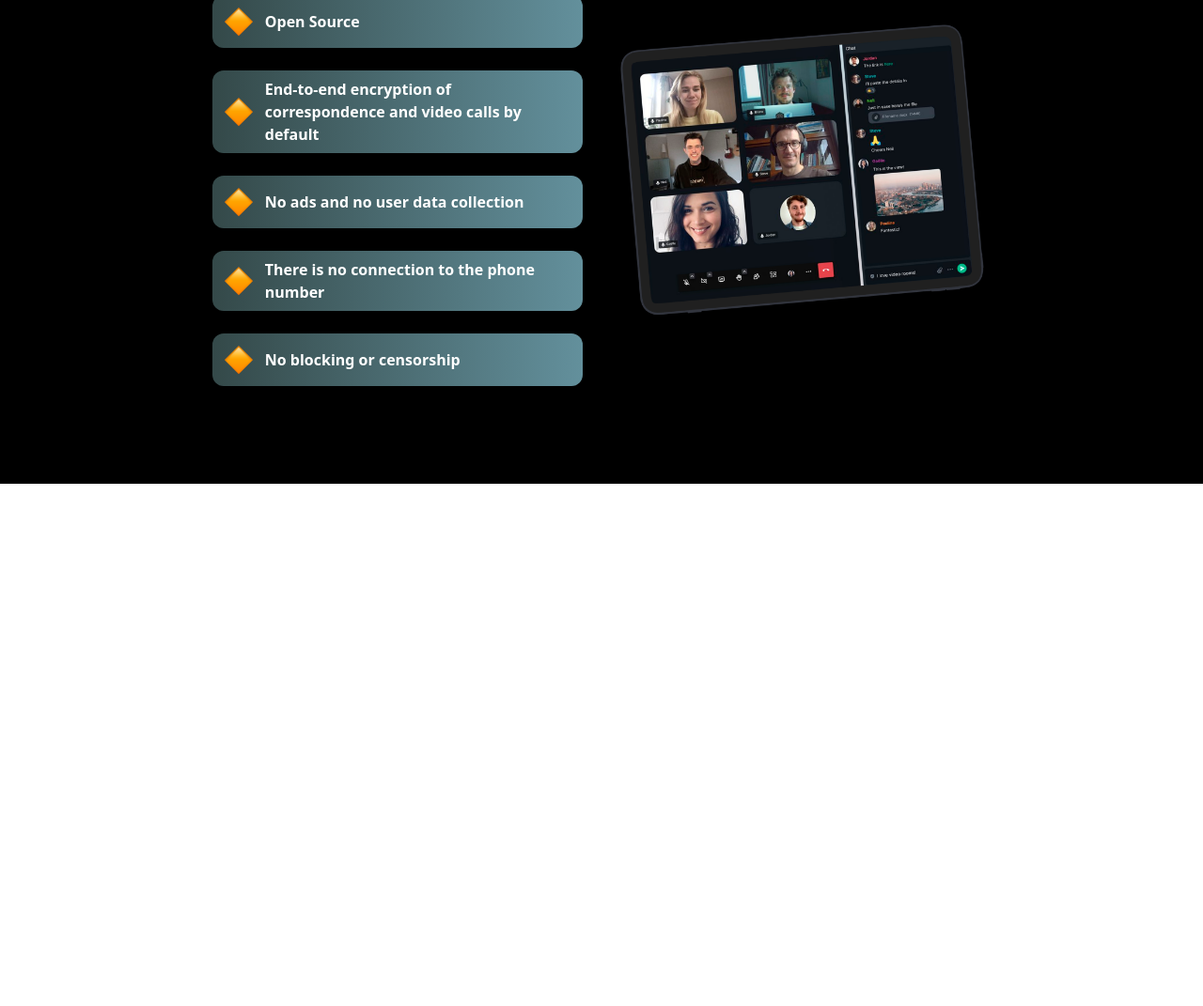
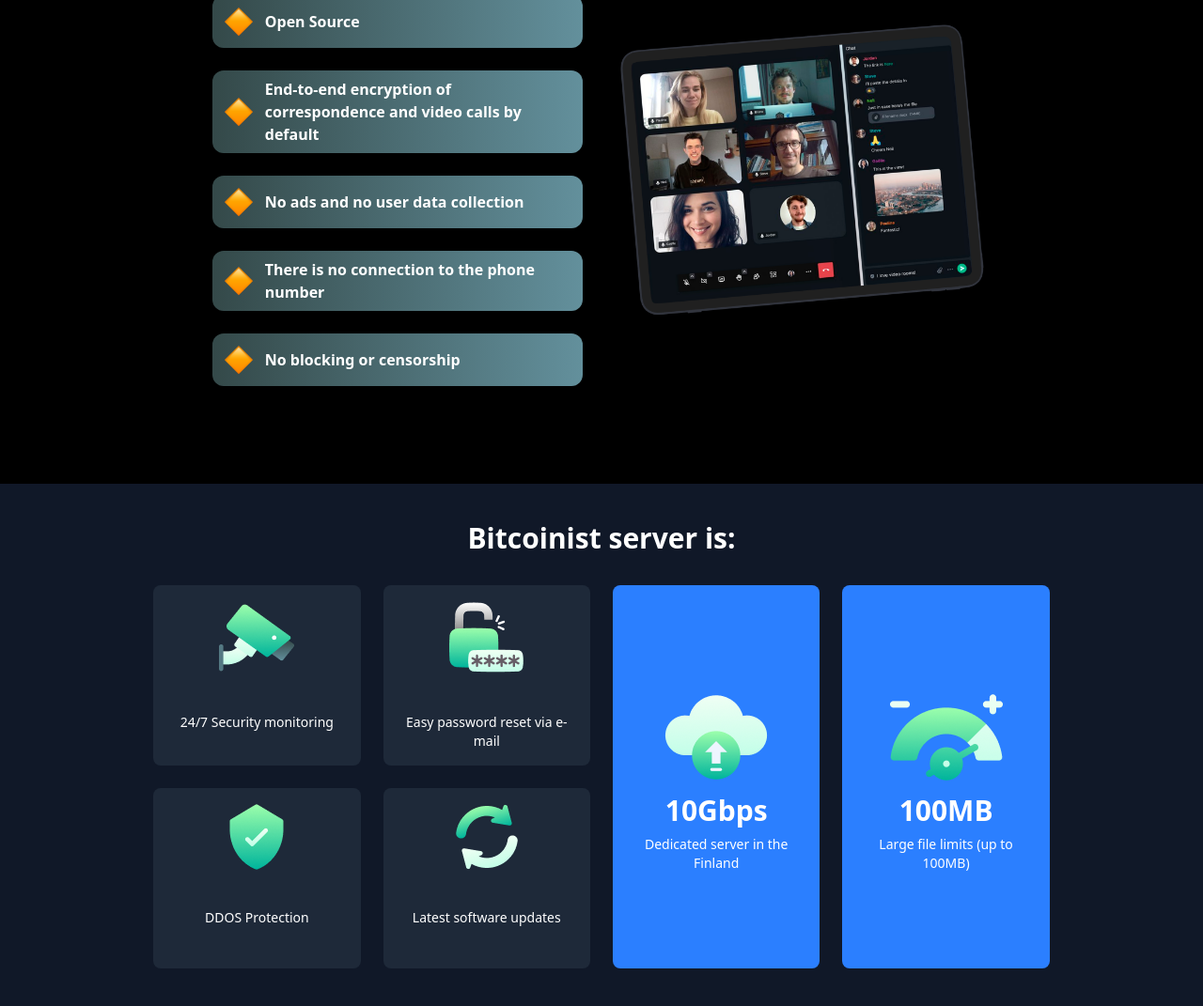
Before and after one commit to Melikzoda-Muslihiddin/homework-5, a website: page src/index.html in a window 1280 px wide. Shown: the part 1597-2668 px from the top of the page at 94% size. Before the commit the page ends 2112 px from the top, so only its background shows below. Drawn offline with nearby package versions, Linux system fonts and the light colour scheme; files that its build step writes are made by us from their sources.

Commit message:
premiushestvo commit

```diff
--- a/src/index.html
+++ b/src/index.html
@@ -37,30 +37,40 @@
                 <div class="my-10 flex justify-center gap-10 items-center">
                     <div class="lg:w-[35%]">
                         <h2 class="text-4xl font-bold text-gray-300">Applications</h2>
-                        <p class="text-white font-bold p-2 my-6 rounded-xl" style="background: linear-gradient(90deg, #344949 0%, #63909C 100%);">No logs stored of any kind</p>
-                        <p class="text-white font-bold p-2 my-6 rounded-xl" style="background: linear-gradient(90deg, #344949 0%, #63909C 100%);">All messeges are End-to-End encrypted between the clients</p>
-                        <p class="text-white font-bold p-2 my-6 rounded-xl" style="background: linear-gradient(90deg, #344949 0%, #63909C 100%);">Keep your mobile number private</p>
+                        <p class="text-white font-bold p-2 my-6 rounded-xl"
+                            style="background: linear-gradient(90deg, #344949 0%, #63909C 100%);">No logs stored of any
+                            kind</p>
+                        <p class="text-white font-bold p-2 my-6 rounded-xl"
+                            style="background: linear-gradient(90deg, #344949 0%, #63909C 100%);">All messeges are
+                            End-to-End encrypted between the clients</p>
+                        <p class="text-white font-bold p-2 my-6 rounded-xl"
+                            style="background: linear-gradient(90deg, #344949 0%, #63909C 100%);">Keep your mobile
+                            number private</p>
                     </div>
                     <div class="flex gap-10">
-                        <div class="flex flex-col items-center justify-between h-100 bg-[#FFFFFF1A] rounded-[20px] pb-10">
+                        <div
+                            class="flex flex-col items-center justify-between h-100 bg-[#FFFFFF1A] rounded-[20px] pb-10">
                             <img src="./Frame (32).png" alt="">
                             <img src="./Frame (36).png" alt="">
                             <img src="./Frame (36).png" alt="">
                             <img src="./Frame (36).png" alt="">
                         </div>
-                        <div class="flex flex-col items-center justify-between h-100 bg-[#FFFFFF1A] rounded-[20px] pb-10">
+                        <div
+                            class="flex flex-col items-center justify-between h-100 bg-[#FFFFFF1A] rounded-[20px] pb-10">
                             <img src="./Frame (33).png" alt="">
                             <img src="./Frame (37).png" alt="">
                             <img src="./Frame (36).png" alt="">
                             <img src="./Frame (37).png" alt="">
                         </div>
-                        <div class="flex flex-col items-center justify-between h-100 bg-[#FFFFFF1A] rounded-[20px] pb-10">
+                        <div
+                            class="flex flex-col items-center justify-between h-100 bg-[#FFFFFF1A] rounded-[20px] pb-10">
                             <img src="./Frame (34).png" alt="">
                             <img src="./Frame (37).png" alt="">
                             <img src="./Frame (36).png" alt="">
                             <img src="./Frame (37).png" alt="">
                         </div>
-                        <div class="flex flex-col items-center justify-between h-100 bg-[#FFFFFF1A] rounded-[20px] pb-10">
+                        <div
+                            class="flex flex-col items-center justify-between h-100 bg-[#FFFFFF1A] rounded-[20px] pb-10">
                             <img src="./Frame (35).png" alt="">
                             <img src="./Frame (37).png" alt="">
                             <img src="./Frame (37).png" alt="">
@@ -81,23 +91,28 @@
         <div class="lg:w-[80%] m-auto flex flex-col lg:flex-row lg:justify-center items-center gap-10">
             <div class="lg:w-[40%]">
                 <h1 class="font-bold text-4xl text-white">Matrix protocol is: </h1>
-                <div class="text-white font-bold p-2 my-6 rounded-xl flex items-center gap-2" style="background: linear-gradient(90deg, #344949 0%, #63909C 100%);">
+                <div class="text-white font-bold p-2 my-6 rounded-xl flex items-center gap-2"
+                    style="background: linear-gradient(90deg, #344949 0%, #63909C 100%);">
                     <img src="./🔸.png" alt="">
                     <p>Open Source</p>
                 </div>
-                <div class="text-white font-bold p-2 my-6 rounded-xl flex items-center gap-2" style="background: linear-gradient(90deg, #344949 0%, #63909C 100%);">
+                <div class="text-white font-bold p-2 my-6 rounded-xl flex items-center gap-2"
+                    style="background: linear-gradient(90deg, #344949 0%, #63909C 100%);">
                     <img src="./🔸.png" alt="">
                     <p>End-to-end encryption of correspondence and video calls by default</p>
                 </div>
-                <div class="text-white font-bold p-2 my-6 rounded-xl flex items-center gap-2" style="background: linear-gradient(90deg, #344949 0%, #63909C 100%);">
+                <div class="text-white font-bold p-2 my-6 rounded-xl flex items-center gap-2"
+                    style="background: linear-gradient(90deg, #344949 0%, #63909C 100%);">
                     <img src="./🔸.png" alt="">
                     <p>No ads and no user data collection</p>
                 </div>
-                <div class="text-white font-bold p-2 my-6 rounded-xl flex items-center gap-2" style="background: linear-gradient(90deg, #344949 0%, #63909C 100%);">
+                <div class="text-white font-bold p-2 my-6 rounded-xl flex items-center gap-2"
+                    style="background: linear-gradient(90deg, #344949 0%, #63909C 100%);">
                     <img src="./🔸.png" alt="">
                     <p>There is no connection to the phone number</p>
                 </div>
-                <div class="text-white font-bold p-2 my-6 rounded-xl flex items-center gap-2" style="background: linear-gradient(90deg, #344949 0%, #63909C 100%);">
+                <div class="text-white font-bold p-2 my-6 rounded-xl flex items-center gap-2"
+                    style="background: linear-gradient(90deg, #344949 0%, #63909C 100%);">
                     <img src="./🔸.png" alt="">
                     <p>No blocking or censorship</p>
                 </div>
@@ -106,6 +121,57 @@
         </div>
     </section>
 
+    <section class="bg-gray-900 text-white py-10 p-6 max-w-400 m-auto">
+        <div class="container mx-auto px-4 lg:w-[80%] m-auto">
+            <h2 class="text-2xl md:text-3xl font-bold text-center mb-8">Bitcoinist server is:</h2>
+
+            <div class="grid grid-cols-2 lg:grid-cols-4 lg:grid-rows-2 gap-6">
+
+                <div class="flex flex-col items-center bg-gray-800 p-4 rounded-lg z-1">
+                    <div class="mb-10">
+                        <img src="./Frame (38).png" alt="">
+                    </div>
+                    <p class="text-center text-sm">24/7 Security monitoring</p>
+                </div>
+
+                <div class="flex flex-col items-center bg-gray-800 p-4 rounded-lg z-2">
+                    <div class="mb-10">
+                        <img src="Frame (39).png" alt="">
+                    </div>
+                    <p class="text-center text-sm">Easy password reset via e-mail</p>
+                </div>
+                <div
+                    class="flex flex-col items-center bg-blue-500 p-6 rounded-lg col-span-1 lg:row-span-2 text-center z-4 justify-center">
+                    <img src="./Frame (43).png" alt="">
+                    <p class="text-3xl font-bold">10Gbps</p>
+                    <p class="text-sm mt-2">Dedicated server in the Finland</p>
+                </div>
+
+                <div
+                    class="flex flex-col items-center bg-blue-500 p-6 rounded-lg col-span-1 lg:row-span-2 justify-center text-center z-5">
+                    <img src="./Frame (40).png" alt="">
+                    <p class="text-3xl font-bold">100MB</p>
+                    <p class="text-sm mt-2">Large file limits (up to 100MB)</p>
+                </div>
+
+                <div class="flex flex-col items-center bg-gray-800 p-4 rounded-lg z-3">
+                    <div class="mb-10">
+                        <img src="./Frame (41).png" alt="">
+                    </div>
+                    <p class="text-center text-sm">DDOS Protection</p>
+                </div>
+
+                <div class="flex flex-col items-center bg-gray-800 p-4 rounded-lg z-3">
+                    <div class="mb-10">
+                        <img src="./Frame (42).png" alt="">
+                    </div>
+                    <p class="text-center text-sm">Latest software updates</p>
+                </div>
+            </div>
+        </div>
+    </section>
+
+
 </body>
 
 </html>
```
Also changed, not shown: src/Frame (38).png (added), src/Frame (39).png (added), src/Frame (40).png (added), src/Frame (41).png (added), src/Frame (42).png (added), src/Frame (43).png (added).
